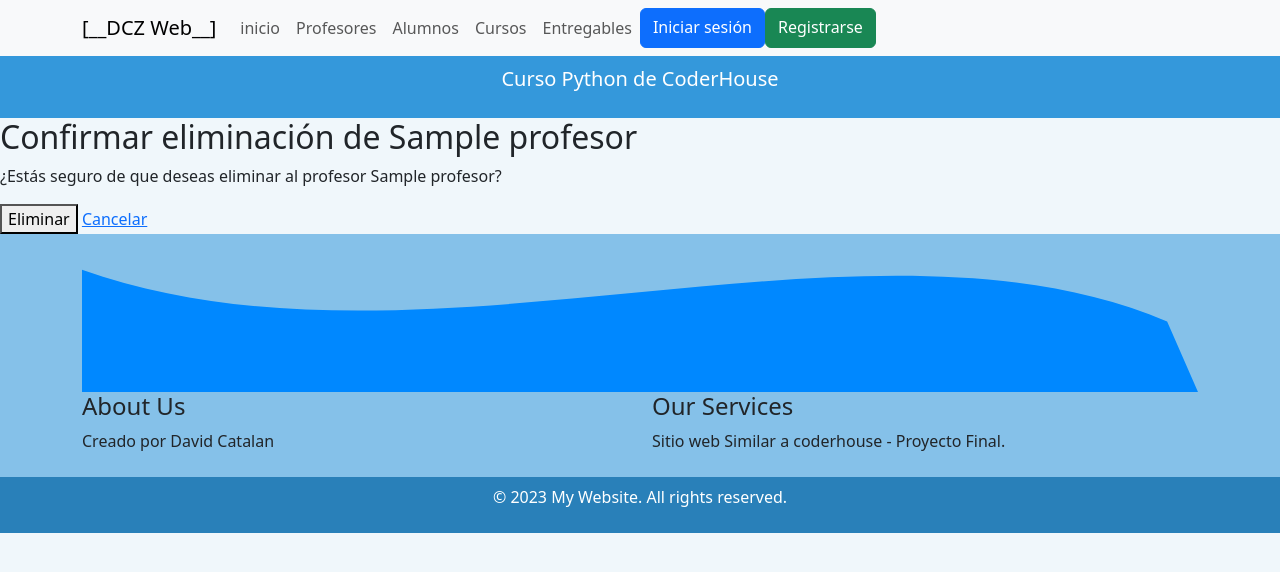
After one commit to davidcatalan9/ProyectoFinalPython, a Django app: template profesores/templates/elimina_profesor.html in a window 1280 px wide. The commit adds this page. Shown: the top 572 px of the page. Run offline with Django 4.2, Linux system fonts and the light colour scheme; the template is opened without the code that fills it: most values are stand-ins (such as "Sample title", 1, 10 or a date in 2020).

Commit message:
entrega final david catalan

```diff
--- a/profesores/templates/baseProf.html
+++ b/profesores/templates/baseProf.html
@@ -35,7 +35,7 @@
                     <td>{{profesor.curso}}</td>
                     <td>
                         <a class="btn btn-success btn-sm" href="{% url 'profesor:modificaProf' profesor.id %}">Edit</a>
-                        <a class="btn btn-danger btn-sm" href="#">Eliminar</a>
+                        <a class="btn btn-danger btn-sm" href="{% url 'profesor:elimina_profesor' profesor.id %}">Eliminar</a>
                     </td>
                 </tr>
 
--- /dev/null
+++ b/profesores/templates/elimina_profesor.html
@@ -0,0 +1,17 @@
+{% extends 'base.html' %}
+{% block titulo %} Profesores {% endblock%}
+{% block content %}
+
+<body>
+    <h2>Confirmar eliminación de {{ profesor }}</h2>
+    <p>¿Estás seguro de que deseas eliminar al profesor {{ profesor }}?</p>
+
+    <form method="post">
+        {% csrf_token %}
+        <button type="submit">Eliminar</button>
+        <a href="{% url 'profesor:index' %}">Cancelar</a>
+    </form>
+</body>
+
+
+{% endblock content %}
--- a/profesores/urls.py
+++ b/profesores/urls.py
@@ -7,5 +7,6 @@ urlpatterns = [
     path( ''                 , views.index     , name='index' ),
     path( 'formulario'       , views.formulario, name="formulario"),
     path( 'detalleProf/<int:profesor_id>', views.detalleProf, name='detalleProf' ),
-    path( 'modProf/<int:profesor_id>/' , views.modificaProf, name='modificaProf' )
+    path( 'modProf/<int:profesor_id>/' , views.modificaProf, name='modificaProf' ),
+    path( 'profesores/<int:profesor_id>/eliminar/', views.eliminaProf, name='elimina_profesor'),
 ]
```
Also changed, not shown: profesores/views.py (+18 -1 lines), db.sqlite3.
